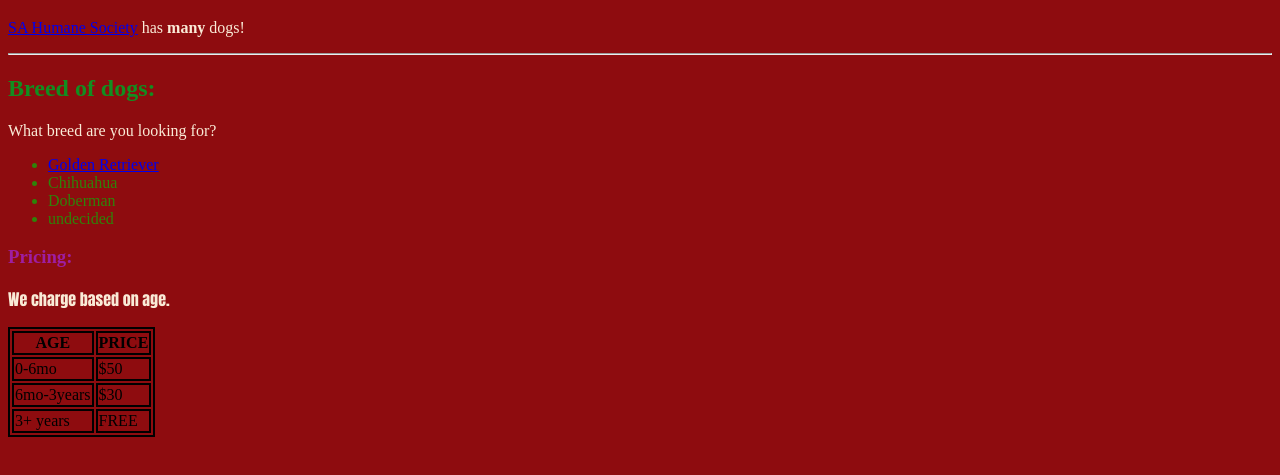
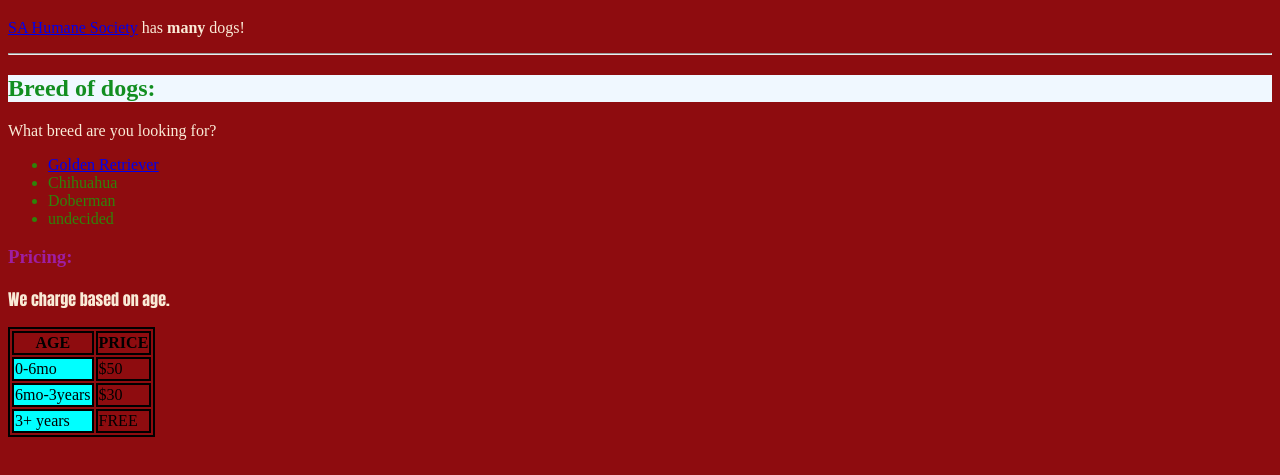
Before and after one commit to mersMoon/html2, a plain HTML site: page index.html in a window 1280 px wide. Shown: the part 61-536 px from the top of the page. Drawn offline with Linux system fonts and the light colour scheme.

Commit message:
Update index.html

```diff
--- a/index.html
+++ b/index.html
@@ -9,7 +9,8 @@
 		h2 {color: #128E20;}
 		h3 {color:#9E1EA2;}
 		p {color:antiquewhite;}
-
+		.leftcol {background-color:aqua}
+		#listbreed{background-color:aliceblue;}
 		table, th, td {border:2px solid black;}
 </style>
 </head>
@@ -18,7 +19,7 @@
 	<h1>DOGS FOR SALE!</h1>
 	<p><a href="https://sahumane.org/">SA Humane Society</a> has <b>many</b> dogs!</p>
 	<hr>
-	<h2>Breed of dogs:</h2>
+	<h2 id="listbreed">Breed of dogs:</h2>
 	<p>What breed are you looking for?</p>
 	<ul style="color:#2F8309;">
 		<li><a href="dogs 2.html">Golden Retriever</a></li>
@@ -34,15 +35,15 @@
 			<th>PRICE</th>
 		</tr>
 		<tr>
-			<td>0-6mo</td>
+			<td class="leftcol">0-6mo</td>
 			<td>$50</td>
 		</tr>
 		<tr>
-			<td>6mo-3years</td>
+			<td class="leftcol">6mo-3years</td>
 			<td>$30</td>
 		</tr>
 		<tr>
-			<td>3+ years</td>
+			<td class="leftcol">3+ years</td>
 			<td>FREE</td>
 		</tr>
 	</table>
```
